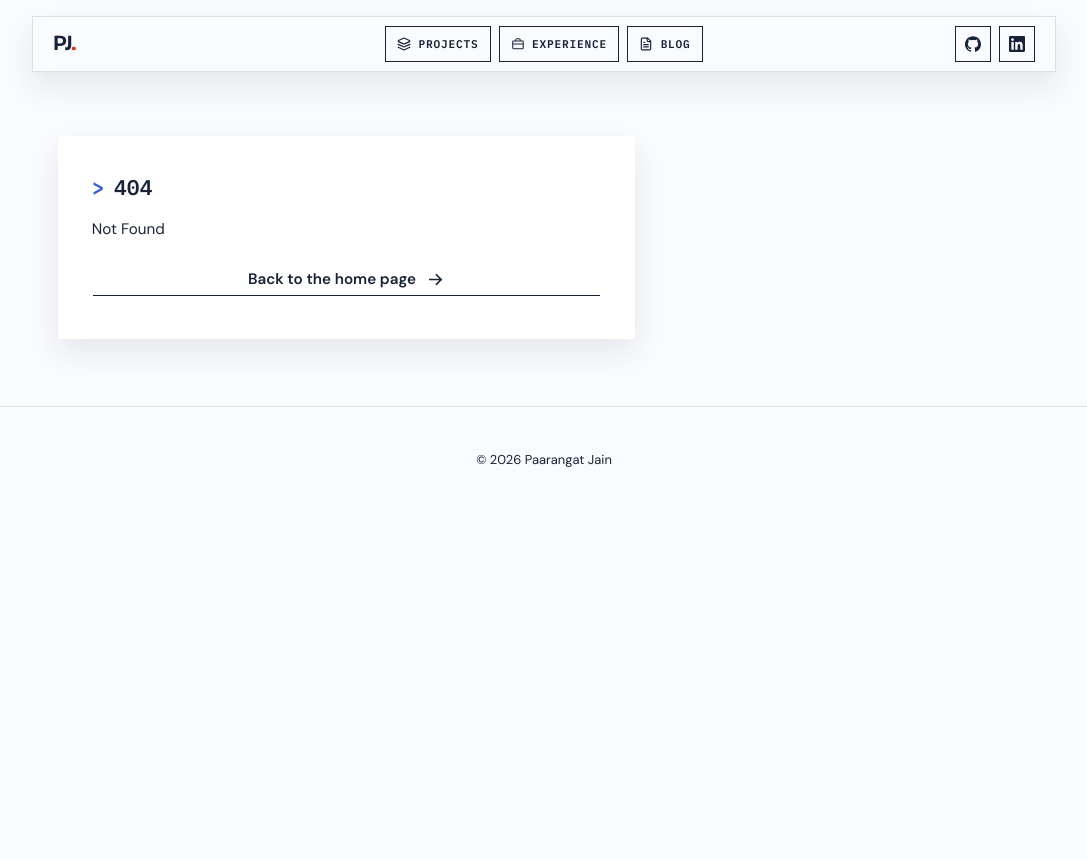
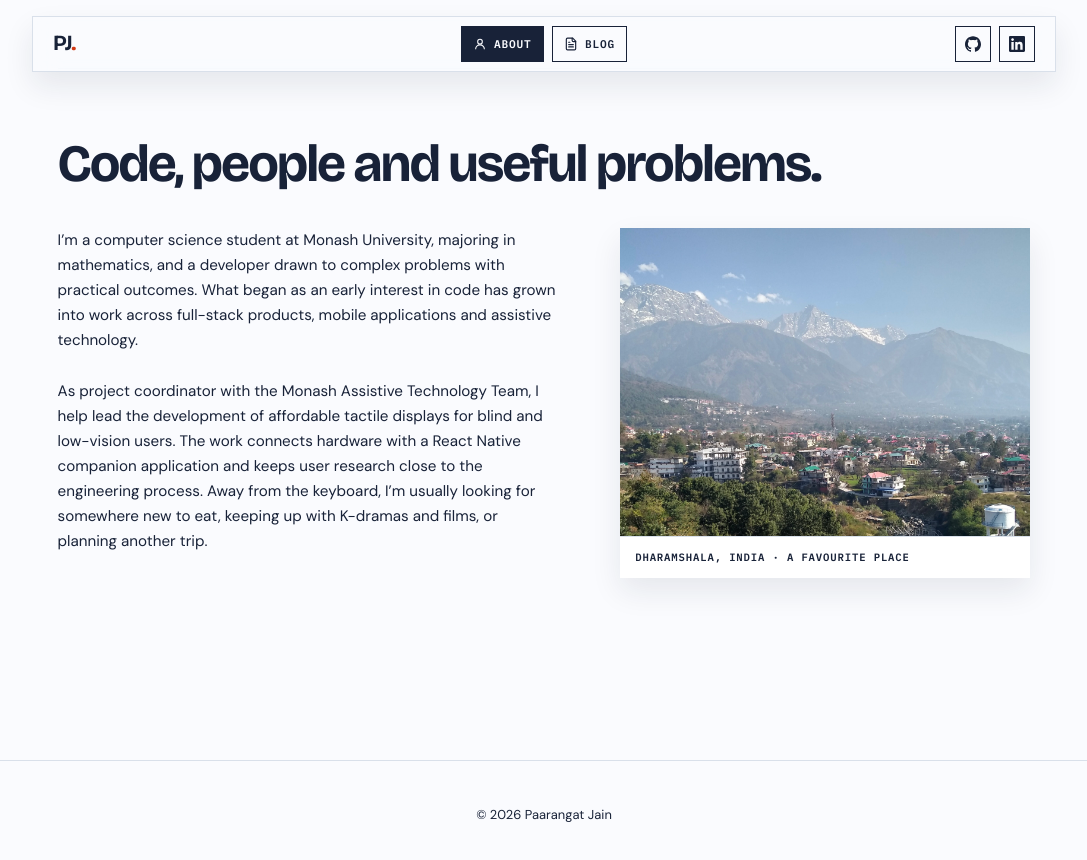
Before and after one commit to pjrus/p-jain-dev, a SvelteKit app: page /about in a window 1280 px wide. Before the commit this address had no page. Shown: the top 860 px of the page, without its empty margins (96-1183 px from the left). Before the commit the page ends 800 px from the top, so only its background shows below. Built offline with nearby package versions, Linux system fonts and the light colour scheme.

Commit message:
feat: implement About page with personal details and image

```diff
--- a/src/app.css
+++ b/src/app.css
@@ -619,34 +619,32 @@ em {
 /* ---------------------------------------------------------------------- */
 
 .about {
-  display: grid;
-  grid-template-columns: minmax(0, 1.1fr) minmax(18rem, 0.9fr);
-  grid-template-areas:
-    'title image'
-    'description details';
-  align-items: start;
   border-top: 1px solid var(--line);
-  gap: clamp(3rem, 6vw, 6rem) var(--split-gap);
-}
-
-.about[hidden] {
-  display: none;
+}
+
+.about::after {
+  display: block;
+  clear: both;
+  content: '';
+}
+
+.about-page {
+  min-height: calc(100vh - var(--header-h));
 }
 
 .about-title {
-  grid-area: title;
-  max-width: 12ch;
-  font-size: clamp(2.5rem, 4.5vw, 4.5rem);
+  max-width: none;
+  margin-bottom: clamp(1.75rem, 3vw, 2.75rem);
 }
 
 .about-prose {
-  grid-area: description;
-  display: grid;
-  max-width: var(--measure);
-  gap: 1.35rem;
   color: var(--muted);
   font-size: 1.05rem;
   line-height: 1.75;
+}
+
+.about-prose p + p {
+  margin-top: 1.35rem;
 }
 
 .about-prose p:first-child {
@@ -660,7 +658,9 @@ em {
 }
 
 .about-figure {
-  grid-area: image;
+  float: right;
+  width: min(43%, 27rem);
+  margin: 0 0 2rem clamp(2rem, 5vw, 4rem);
   background: var(--surface);
   box-shadow: var(--shadow);
 }
@@ -681,59 +681,6 @@ em {
   letter-spacing: 0.08em;
   line-height: 1.4;
   text-transform: uppercase;
-}
-
-.about-details {
-  grid-area: details;
-  padding: clamp(1.5rem, 3vw, 2.5rem);
-  border: 1px solid #34343a;
-  background: #0d0d0f;
-  color: #ffffff;
-}
-
-.about-details dl {
-  display: grid;
-  gap: 2rem;
-}
-
-.about-details dl > div {
-  display: grid;
-  gap: 0.55rem;
-}
-
-.about-details dt {
-  color: #a5a5a7;
-  font-family: var(--font-mono);
-  font-size: 0.75rem;
-  font-weight: 600;
-  letter-spacing: 0.09em;
-  text-transform: uppercase;
-}
-
-.about-details dd {
-  font-family: var(--font-mono);
-  font-size: clamp(1.05rem, 1.8vw, 1.4rem);
-  line-height: 1.4;
-}
-
-.about-details .about-detail-note {
-  color: #a5a5a7;
-  font-family: var(--font-body);
-  font-size: 0.9rem;
-}
-
-.about-stack {
-  display: flex;
-  flex-wrap: wrap;
-  gap: 0.55rem;
-}
-
-.about-stack li {
-  padding: 0.4rem 0.65rem;
-  border: 1px solid #34343a;
-  font-family: var(--font-body);
-  font-size: 0.8rem;
-  font-weight: 600;
 }
 
 /* ---------------------------------------------------------------------- */
@@ -1697,7 +1644,6 @@ em {
 
   /* Every two-column split collapses at the same width. */
   .hero,
-  .about,
   .project-details,
   .project-body {
     grid-template-columns: 1fr;
@@ -1707,28 +1653,12 @@ em {
     gap: clamp(2.5rem, 5vw, 3.5rem);
   }
 
-  .about {
-    grid-template-areas:
-      'title'
-      'image'
-      'description'
-      'details';
-  }
-
   .hero-visual {
     justify-content: flex-start;
   }
 
-  .about-figure {
-    width: min(100%, 34rem);
-  }
-
   .portrait-card {
     width: min(100%, 22rem);
-  }
-
-  .about-title {
-    max-width: none;
   }
 
   .hero-intro,
@@ -1780,6 +1710,12 @@ em {
     max-width: none;
   }
 
+  .about-figure {
+    float: none;
+    width: 100%;
+    margin: 0 0 2rem;
+  }
+
   .hero {
     padding-block: 2.5rem 3.5rem;
   }
--- /dev/null
+++ b/src/lib/components/IconUser.svelte
@@ -0,0 +1,16 @@
+<script>
+  let { size = 14 } = $props();
+</script>
+
+<svg
+  viewBox="0 0 24 24"
+  width={size}
+  height={size}
+  fill="none"
+  stroke="currentColor"
+  stroke-width="1.8"
+  aria-hidden="true"
+>
+  <circle cx="12" cy="8" r="4" />
+  <path d="M4.5 21a7.5 7.5 0 0 1 15 0" />
+</svg>
--- a/src/lib/components/SiteHeader.svelte
+++ b/src/lib/components/SiteHeader.svelte
@@ -4,11 +4,10 @@
   import { afterNavigate } from '$app/navigation';
   import { base } from '$app/paths';
   import { page } from '$app/state';
-  import IconBriefcase from './IconBriefcase.svelte';
   import IconDocument from './IconDocument.svelte';
   import IconGithub from './IconGithub.svelte';
-  import IconLayers from './IconLayers.svelte';
   import IconLinkedin from './IconLinkedin.svelte';
+  import IconUser from './IconUser.svelte';
 
   let isDark = $state(false);
   let isMenuOpen = $state(false);
@@ -49,7 +48,8 @@
     isMenuOpen = false;
   }
 
-  const isBlog = $derived(page.url.pathname.startsWith(`${base}/blog`));
+  const isBlog = $derived(page.url.pathname.includes('/blog'));
+  const isAbout = $derived(page.url.pathname.endsWith('/about'));
 
   // Locks background scroll while the full-screen menu is open.
   $effect(() => {
@@ -102,8 +102,7 @@
     <a class="brand" href={`${base}/#top`} aria-label="Paarangat Jain, back to top">PJ<span>.</span></a>
 
     <nav class="primary-nav" aria-label="Main navigation">
-      <a href={`${base}/#projects`}><IconLayers /> Projects</a>
-      <a href={`${base}/#experience`}><IconBriefcase /> Experience</a>
+      <a href={`${base}/about`} aria-current={isAbout ? 'page' : undefined}><IconUser /> About</a>
       <a href={`${base}/blog`} aria-current={isBlog ? 'page' : undefined}><IconDocument /> Blog</a>
     </nav>
 
@@ -159,8 +158,7 @@
       transition:fly={overlayFly}
     >
       <nav class="mobile-menu-nav" aria-label="Mobile">
-        <a href={`${base}/#projects`}><IconLayers size={18} /> Projects</a>
-        <a href={`${base}/#experience`}><IconBriefcase size={18} /> Experience</a>
+        <a href={`${base}/about`} aria-current={isAbout ? 'page' : undefined}><IconUser size={18} /> About</a>
         <a href={`${base}/blog`} aria-current={isBlog ? 'page' : undefined}><IconDocument size={18} /> Blog</a>
       </nav>
 
--- /dev/null
+++ b/src/routes/about/+page.svelte
@@ -0,0 +1,33 @@
+<script>
+  import { base } from '$app/paths';
+</script>
+
+<svelte:head>
+  <title>About — Paarangat Jain</title>
+  <meta
+    name="description"
+    content="Learn more about Paarangat Jain, a Melbourne-based developer working across web, mobile and assistive technology."
+  />
+</svelte:head>
+
+<section class="about about-page shell section" aria-labelledby="about-title">
+  <h1 id="about-title" class="about-title">Code, people and useful problems.</h1>
+
+  <figure class="about-figure">
+    <img
+      src={`${base}/images/dharamshala.jpg`}
+      alt="Dharamshala beneath the Dhauladhar mountain range in India"
+    />
+    <figcaption>Dharamshala, India · a favourite place</figcaption>
+  </figure>
+
+  <div>
+    <p>
+      I’m a computer science student at Monash University, majoring in mathematics, and a developer drawn to complex problems with practical outcomes. What began as an early interest in code has grown into work across full-stack products, mobile applications and assistive technology.
+    </p>
+    <br>
+    <p>
+      As project coordinator with the Monash Assistive Technology Team, I help lead the development of affordable tactile displays for blind and low-vision users. The work connects hardware with a React Native companion application and keeps user research close to the engineering process. Away from the keyboard, I’m usually looking for somewhere new to eat, keeping up with K-dramas and films, or planning another trip.
+    </p>
+  </div>
+</section>
```
Also changed, not shown: src/routes/+page.svelte (+0 -49 lines), .impeccable/config.json, src/lib/data/content.js, 1 other file (tests, documents, lock files or other folders).
